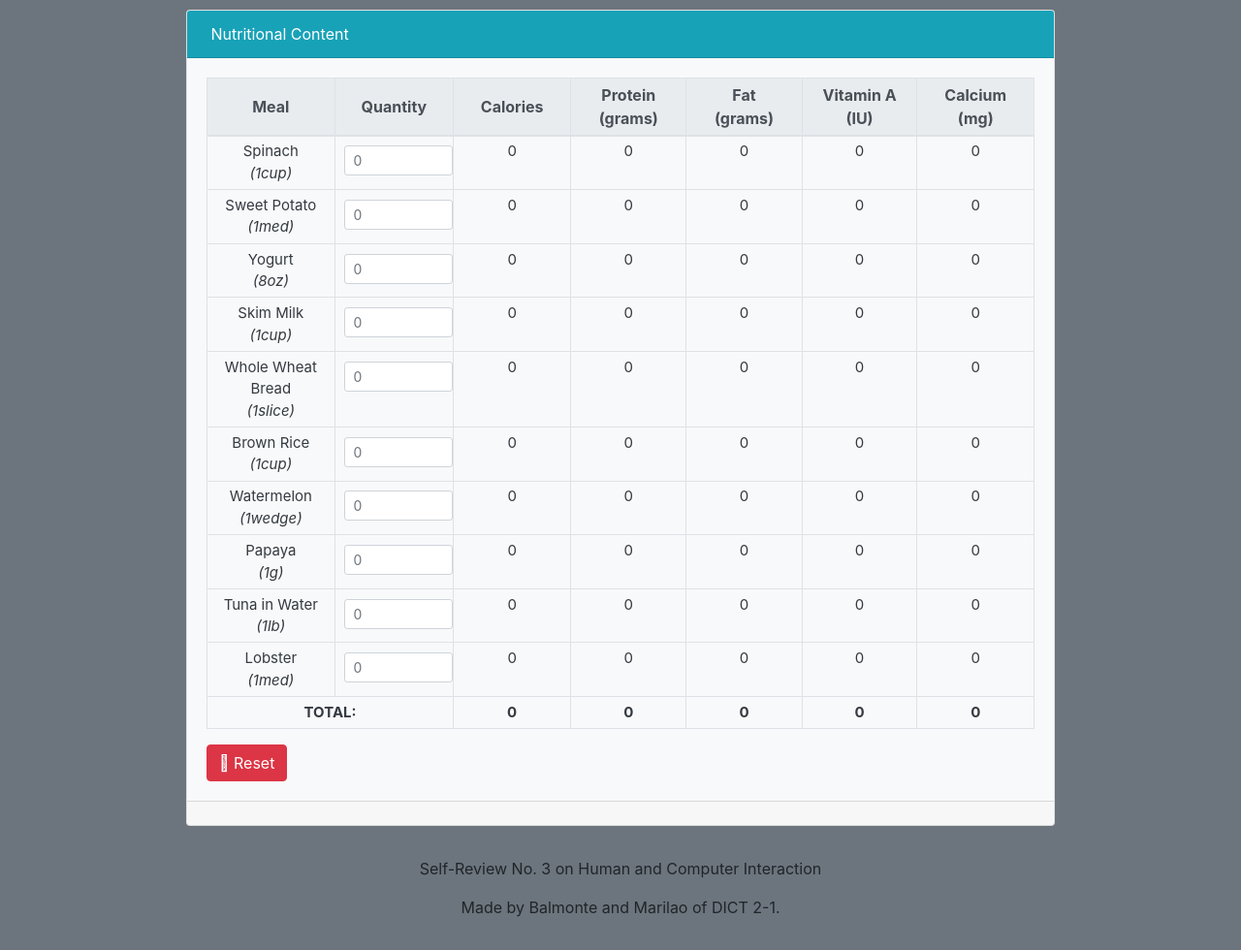
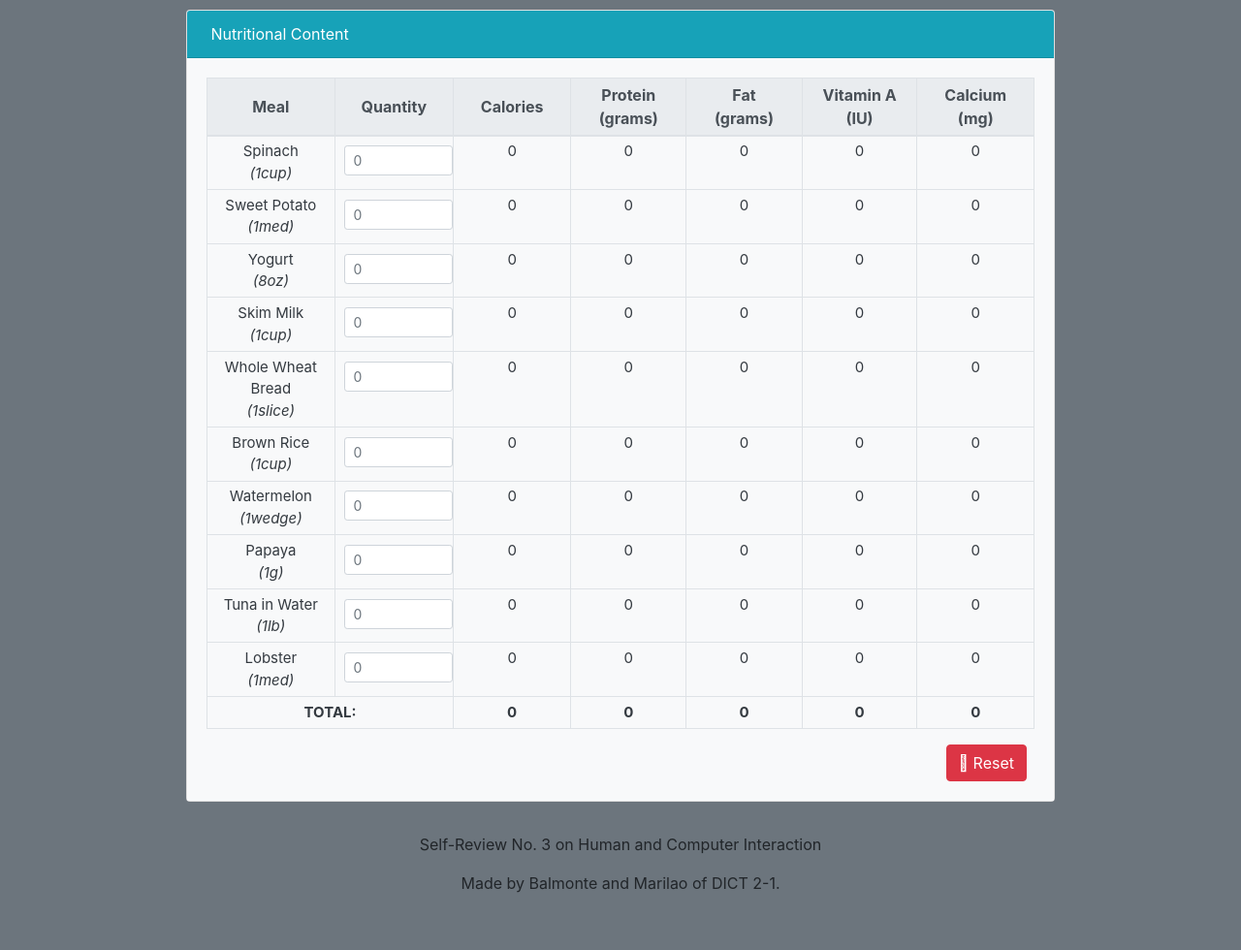
Before and after one commit to justintroy/OrderMenu-HCI, a website: page index.html in a window 1280 px wide. Shown: the part 62-1042 px from the top of the page at 97% size. After the commit the page ends 1017 px from the top, so only its background shows below. Drawn offline with nearby package versions, Linux system fonts and the light colour scheme; some icons are missing.

Commit message:
Reset button right aligned, unwanted footer removed.

```diff
--- a/index.html
+++ b/index.html
@@ -197,16 +197,16 @@
 
           </tbody>
         </table>
-        <button onclick="resetAllValues()" type="reset" class="btn btn-danger mr-1  mr-md-2"><i class="fal fa-redo"></i>
-          Reset
-        </button>
+        <div class="text-right">
+          <button onclick="resetAllValues()" type="reset" class="btn btn-danger mr-1  mr-md-2"><i class="fal fa-redo"></i>
+            Reset
+          </button>
+        </div>
 
       </form>
 
     </div>
-    <div class="card-footer d-flex align-content-end">
 
-    </div>
   </div>
 
 
```
